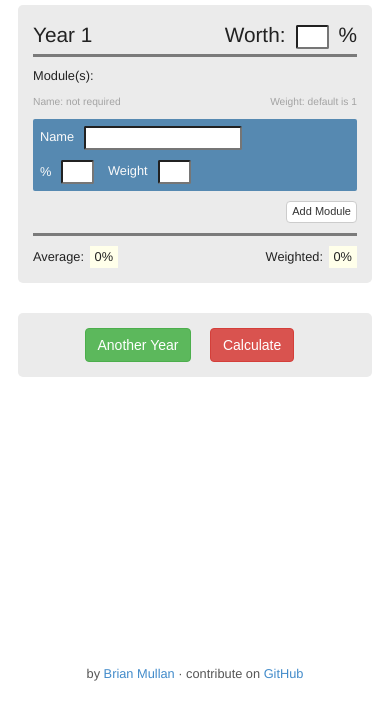
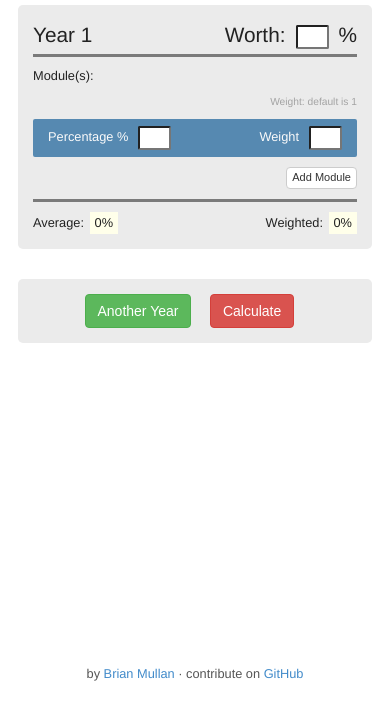
Before and after one commit to bmullan91/unicalc, a website with bundled scripts: page index.html in a window 390 px wide. Shown: the part 119-838 px from the top of the page. Built offline with nearby package versions, Linux system fonts and the light colour scheme.

Commit message:
Adjusting styles for mobile

```diff
--- a/index.html
+++ b/index.html
@@ -6,7 +6,8 @@
     <title>unicalc.io</title>
     <link rel="shortcut icon" href="favicon.ico">
     <link rel="author" href="https://plus.google.com/114143431263579636196/posts?hl=en">
-  <meta name="description" content="Simple weighted calculator, useful when working out your university classification">
+    <meta name="description"
+          content="Simple weighted calculator, useful when working out your university classification">
     <meta name="keywords" content="unicalc, unicalc.io, weighted, calculator, uni, university, degree, classification">
     <meta name="author" content="Brian Mullan">
     <meta name="viewport" content="width=device-width">
@@ -18,7 +19,9 @@
     <div class="wrap">
         <div class="header">
             <h1 class="title top-row pull-left">UniCalc</h1>
-        <button id="Save" class="btn btn-blue top-row pull-right" title="The information is saved to your PC - unicalc stores nothing!">Save Results</button>
+            <button id="Save" class="btn btn-blue top-row pull-right"
+                    title="The information is saved to your PC - unicalc stores nothing!">Save Results
+            </button>
             <button id="Retrieve" class="btn btn-blue top-row pull-right">Use Saved Results</button>
             <div id="Score" class="clear-fix">
                 <div class="meter-container">
@@ -43,14 +46,17 @@
 
             <div class="modules">
                 <p>Module(s):</p>
+
                 <div class="details">
-            <span>Name: not required</span>
-            <span class="pull-right">Weight: default is 1</span>
+                    <div class="details-name pull-left">Name: not required</div>
+                    <div class="pull-right">Weight: default is 1</div>
                 </div>
+                <div class="clear-fix"></div>
                 <div class="module">
                     <div class="name">Name<input></div>
                     <div class="values">
-              <span class="percentage">%<input></span>
+                        <span class="percentage">
+                            <span class="label">Percentage</span> %<input></span>
                         <span class="ratio tooltip" title="Half module: 0.5, Single module: 1, Double module: 2, etc">Weight<input></span>
                     </div>
                 </div>
@@ -80,7 +86,8 @@
 </div>
 
 <div class="attrib center clear-fix footer">
-    by <a href="https://twitter.com/bmullan91">Brian Mullan</a> · contribute on <a href="https://github.com/bmullan91/unicalc">GitHub</a>
+    by <a href="https://twitter.com/bmullan91">Brian Mullan</a> · contribute on <a
+        href="https://github.com/bmullan91/unicalc">GitHub</a>
 </div>
 
 <script src="./build/main.js"></script>
@@ -95,6 +102,7 @@
     ga('create', 'UA-47891988-1', 'unicalc.io');
     ga('send', 'pageview');
 
+
 </script>
 </body>
 </html>
--- a/style.css
+++ b/style.css
@@ -244,7 +244,7 @@ filter: progid:DXImageTransform.Microsoft.gradient( startColorstr='#ff3232', end
 
 .module {
   color: #FAFAFA;
-  padding: 7px;
+  padding: 7px 15px;
   margin-top: 10px;
   background-color: rgba(36, 104, 158, 0.75);
   -webkit-border-radius: 5px;
@@ -261,8 +261,7 @@ filter: progid:DXImageTransform.Microsoft.gradient( startColorstr='#ff3232', end
 }
 
 .module .name {
-  display: inline-block;
-  float: left;
+  display: none;
 }
 
 .module .name input {
@@ -270,18 +269,27 @@ filter: progid:DXImageTransform.Microsoft.gradient( startColorstr='#ff3232', end
 }
 
 .modules .details {
+  height: 10px;
   margin-top: 10px;
   font-size: 0.8em;
   color: #A3A3A3;
 }
 
-.module .values {
-  margin-top: 10px;
+.modules .details .details-name {
+  display: none;
+}
+
+/*.module .values {
   display: inline-block;
+}*/
+
+.module .values .percentage {
+  float: left;
 }
 
 .module .ratio {
   margin-left: 10px;
+  float: right;
 }
 
 .module input:last-child {
@@ -394,10 +402,23 @@ filter: progid:DXImageTransform.Microsoft.gradient( startColorstr='#ff3232', end
 /* intermediate */
 @media only screen and (min-width: 480px) {
 
+  .modules .details .details-name {
+    display: block;
+  }
+
+  .module .name {
+    display: inline-block;
+    float: left;
+  }
+
   .module .values {
     float: right;
     margin-top: 0px;
     display: inline-block;
+  }
+
+  .module .values .percentage .label {
+    display: none;
   }
 
   .level .results {
```
Lines whose indentation alone changed are shown as unchanged.
